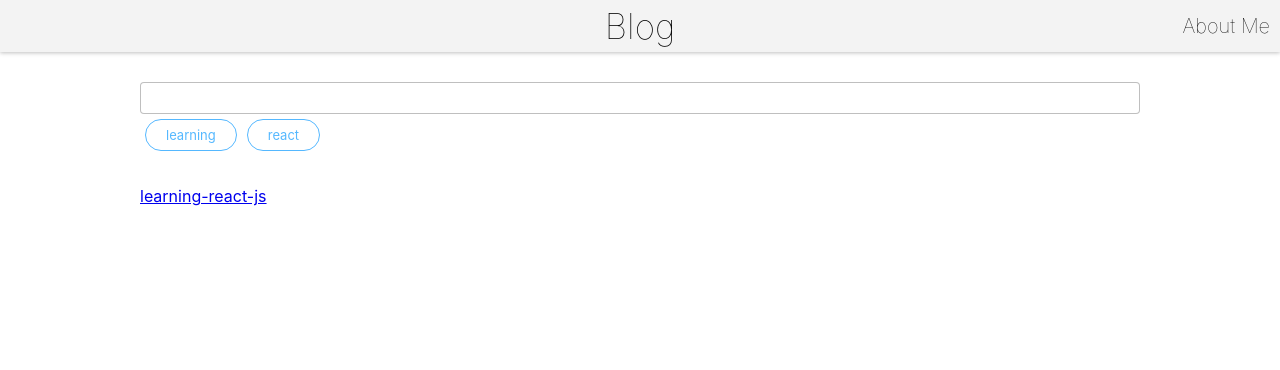
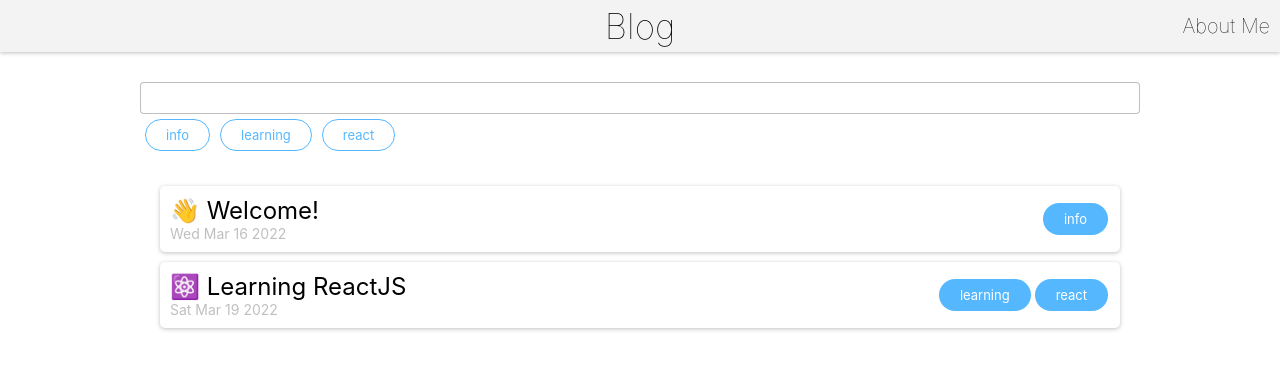
Before and after one commit to DrBaxR/blog, a React (Create React App) app: page /articles in a window 1280 px wide. Shown: the top 370 px of the page. Built offline with nearby package versions, Linux system fonts and the light colour scheme.

Commit message:
Styled articles list

```diff
--- /dev/null
+++ b/src/components/ArticleCard.tsx
@@ -0,0 +1,38 @@
+import React from 'react';
+import { Link } from 'react-router-dom';
+import { Article } from '../data/articles';
+import { Tag } from './Tag';
+
+import '../style/ArticleCard.css';
+
+interface Props {
+  article: Article,
+  className?: string,
+}
+
+export const ArticleCard: React.FC<Props> = ({ article, className }) => {
+  const classes = [
+    'article-card-component shadow',
+    className,
+  ];
+
+  return (
+    <Link
+      to={`/articles/${article.name}`}
+      key={article.name}
+      className='link'
+    >
+      <div className={classes.join(' ')}>
+        <div className='header'>
+          <div className='title'>{article.title}</div>
+          <div className='date'>{article.date.toDateString()}</div>
+        </div>
+        <div className='tags'>
+          {
+            article.tags.map(tag => <Tag key={tag} name={tag} className='tag' />)
+          }
+        </div>
+      </div>
+    </Link>
+  );
+};
--- a/src/components/ArticlesList.tsx
+++ b/src/components/ArticlesList.tsx
@@ -1,6 +1,8 @@
 import React from 'react';
-import { Link } from 'react-router-dom';
 import { Article } from '../data/articles';
+import { ArticleCard } from './ArticleCard';
+
+import '../style/ArticlesList.css';
 
 interface Props {
   articles: Article[],
@@ -10,14 +12,13 @@ export const ArticlesList: React.FC<Props> = ({ articles }) => {
   return (
     <div className="articles-list-component">
       {
-        articles.map(article => (
-          <Link
-            to={`/articles/${article.name}`}
+        articles.map(article =>
+          <ArticleCard
             key={article.name}
-          >
-            {article.name}
-          </Link>
-        ))
+            article={article}
+            className='card'
+          />,
+        )
       }
     </div>
   );
--- a/src/data/articles.ts
+++ b/src/data/articles.ts
@@ -9,8 +9,14 @@ export interface Article {
 
 export const articles: Article[] = [
   {
+    name: 'welcome',
+    title: '👋 Welcome!',
+    date: new Date('2022-03-16'),
+    tags: [Tags.info],
+  },
+  {
     name: 'learning-react-js',
-    title: 'Learning ReactJS',
+    title: '⚛️ Learning ReactJS',
     date: new Date(),
     tags: [Tags.learning, Tags.react],
   },
--- a/src/data/tags.ts
+++ b/src/data/tags.ts
@@ -1,2 +1,3 @@
 export const learning = 'learning';
 export const react = 'react';
+export const info = 'info';
--- a/src/index.css
+++ b/src/index.css
@@ -3,9 +3,9 @@
   --secondary: #f3f3f3;
   --accent: #55b8ff;
   --on-primary: #000;
-  --on-primary: #000;
   --on-accent: #fff;
   --shadow: rgba(0, 0, 0, 0.25);
+  --border: rgba(0, 0, 0, 0.25);
 }
 
 .shadow {
@@ -14,6 +14,15 @@
 
 .link:link {
   text-decoration: none;
+  color: var(--on-primary);
+}
+
+.link:active {
+  color: var(--on-primary);
+}
+
+.link:visited {
+  color: var(--on-primary);
 }
 
 body {
--- a/src/index.tsx
+++ b/src/index.tsx
@@ -30,5 +30,5 @@ ReactDOM.render(
       </Routes>
     </BrowserRouter>
   </React.StrictMode>,
-  document.getElementById('root')
+  document.getElementById('root'),
 );
--- /dev/null
+++ b/src/style/ArticleCard.css
@@ -0,0 +1,25 @@
+.article-card-component {
+  display: flex;
+  padding: 10px;
+  border-radius: 5px;
+  background-color: var(--primary);
+}
+
+.article-card-component .header {
+  flex: 1;
+  font-size: 24px;
+}
+
+.article-card-component .header .date {
+  font-size: 14px;
+  color: var(--border);
+}
+
+.article-card-component .tags {
+  display: flex;
+  align-items: center;
+}
+
+.tag {
+  margin: 0 2px;
+}
--- /dev/null
+++ b/src/style/ArticlesList.css
@@ -0,0 +1,3 @@
+.card {
+  margin: 10px 20px;
+}
--- a/src/style/ArticlesSearch.css
+++ b/src/style/ArticlesSearch.css
@@ -10,7 +10,7 @@
 .articles-search-component .search-box input {
   flex: 1;
   height: 30px;
-  border: 1px solid var(--shadow);
+  border: 1px solid var(--border);
   border-radius: 4px;
   font-size: 16px;
   padding: 0px 10px;
--- a/src/style/Tag.css
+++ b/src/style/Tag.css
@@ -7,12 +7,12 @@
   height: 20px;
   padding: 5px 20px;
   border-radius: 20px;
-  border: 1px solid var(--primary);
+  border: 1px solid rgba(0, 0, 0, 0);
   cursor: pointer;
 }
 
 .deselected {
-  background-color: var(--primary);
+  background-color: rgba(0, 0, 0, 0);
   color: var(--accent);
   border-color: var(--accent);
 }
```
